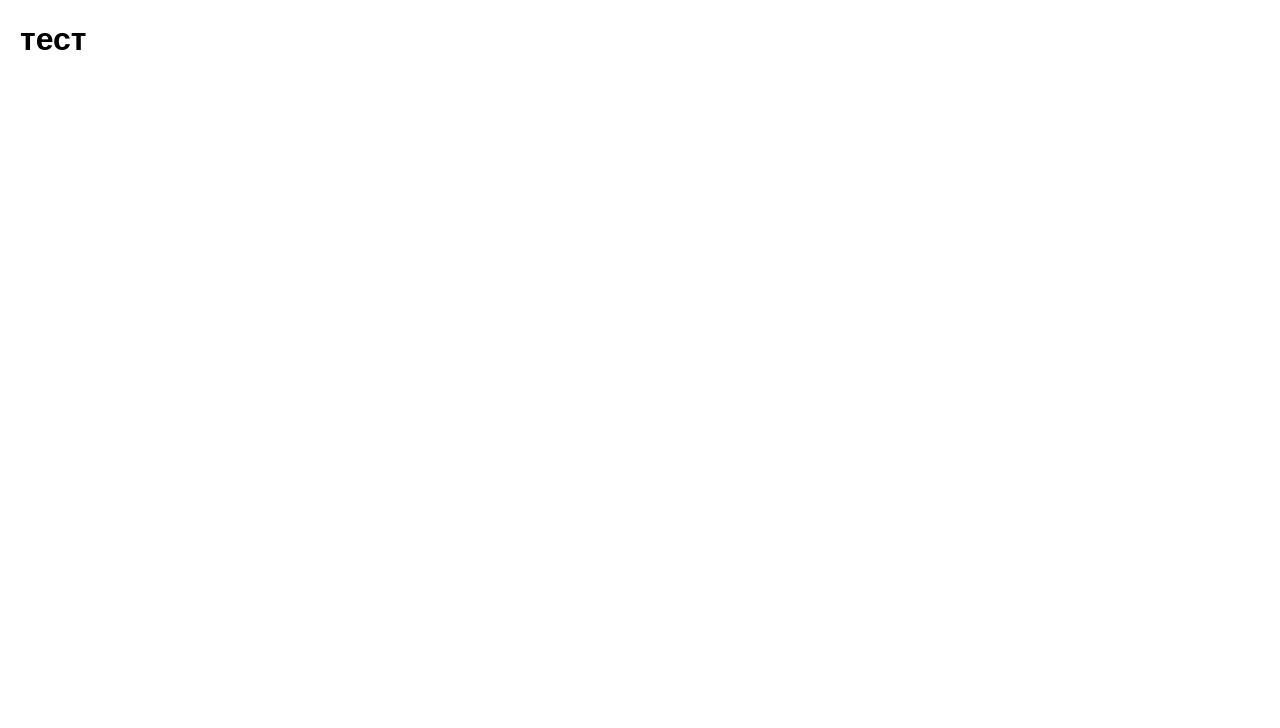
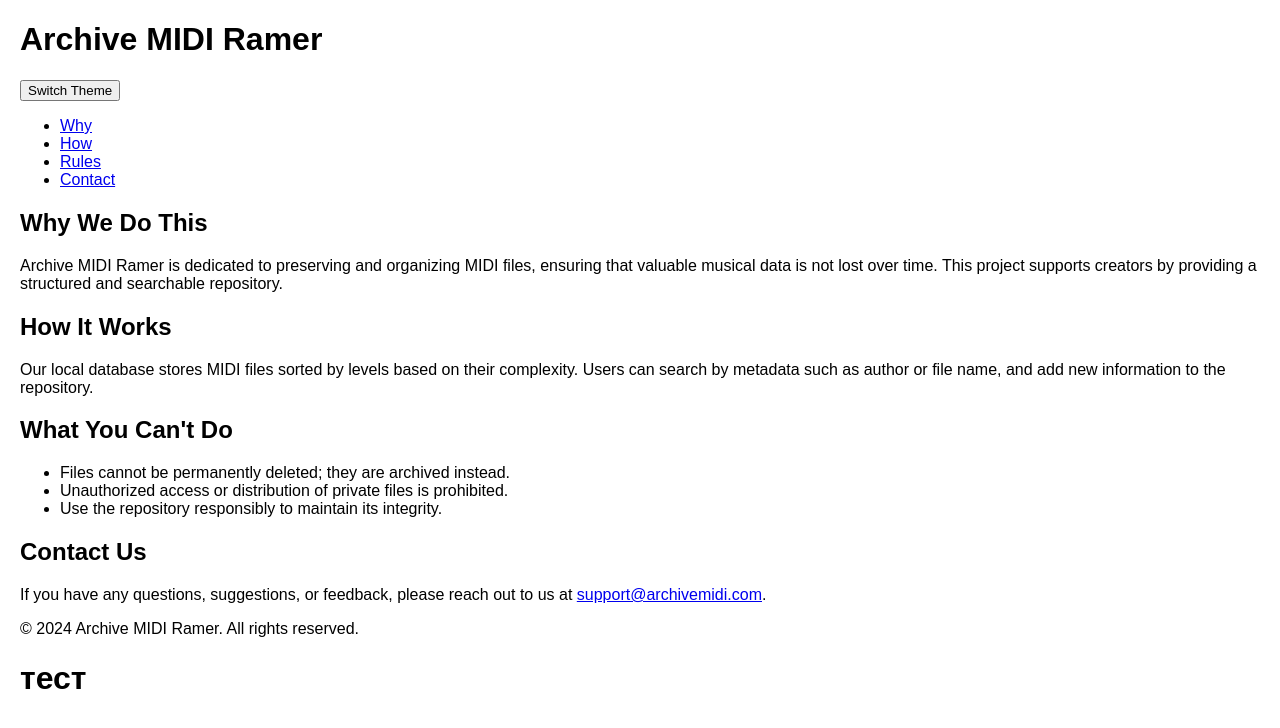
Before and after one commit to ArchiveMidiRamer/ArchiveMidiRamere.github.io, a plain HTML site: page index.html in a window 1280 px wide. Drawn offline with Linux system fonts and the light colour scheme.

Commit message:
Update index.html

```diff
--- a/index.html
+++ b/index.html
@@ -1,5 +1,62 @@
 <!DOCTYPE html>
+<html lang="en"><!DOCTYPE html>
 <html lang="en">
+<head>
+    <meta charset="UTF-8">
+    <meta name="viewport" content="width=device-width, initial-scale=1.0">
+    <title>Archive MIDI Ramer - Documentation</title>
+    <link rel="stylesheet" href="style.css">
+</head>
+<body>
+    <header>
+        <div class="container">
+            <h1>Archive MIDI Ramer</h1>
+            <button id="theme-toggle">Switch Theme</button>
+        </div>
+    </header>
+
+    <nav>
+        <ul>
+            <li><a href="#why">Why</a></li>
+            <li><a href="#how">How</a></li>
+            <li><a href="#rules">Rules</a></li>
+            <li><a href="#contact">Contact</a></li>
+        </ul>
+    </nav>
+
+    <main>
+        <section id="why">
+            <h2>Why We Do This</h2>
+            <p>Archive MIDI Ramer is dedicated to preserving and organizing MIDI files, ensuring that valuable musical data is not lost over time. This project supports creators by providing a structured and searchable repository.</p>
+        </section>
+
+        <section id="how">
+            <h2>How It Works</h2>
+            <p>Our local database stores MIDI files sorted by levels based on their complexity. Users can search by metadata such as author or file name, and add new information to the repository.</p>
+        </section>
+
+        <section id="rules">
+            <h2>What You Can't Do</h2>
+            <ul>
+                <li>Files cannot be permanently deleted; they are archived instead.</li>
+                <li>Unauthorized access or distribution of private files is prohibited.</li>
+                <li>Use the repository responsibly to maintain its integrity.</li>
+            </ul>
+        </section>
+
+        <section id="contact">
+            <h2>Contact Us</h2>
+            <p>If you have any questions, suggestions, or feedback, please reach out to us at <a href="mailto:support@archivemidi.com">support@archivemidi.com</a>.</p>
+        </section>
+    </main>
+
+    <footer>
+        <p>&copy; 2024 Archive MIDI Ramer. All rights reserved.</p>
+    </footer>
+
+    <script src="script.js"></script>
+</body>
+</html>
 <head>
   <meta charset="UTF-8">
   <meta name="viewport" content="width=device-width, initial-scale=1.0">
```
